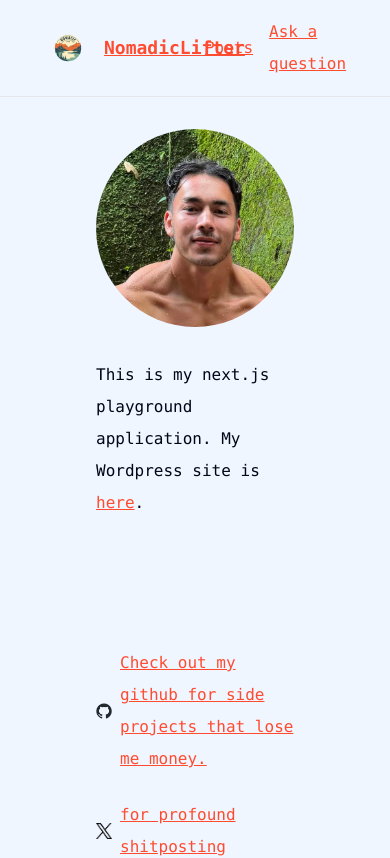
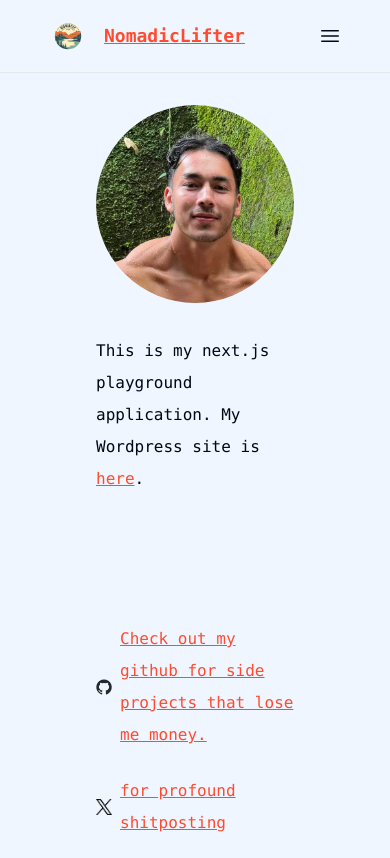
Before and after one commit to RDEvans31/next-js-blog, a Next.js app: page / in a window 390 px wide. Shown: the top 858 px of the page. Built offline with nearby package versions, Linux system fonts and the light colour scheme.

Commit message:
feat: added mobile navbar and loading skeletons

```diff
--- /dev/null
+++ b/src/actions/getPosts.ts
@@ -0,0 +1,26 @@
+type Posts = {
+  title: string;
+  content: string;
+};
+
+export const getPosts = async (
+  page: number,
+  perPage: number
+): Promise<Posts[]> => {
+  const res = await fetch(
+    `https://nomadiclifter.com/wp-json/wp/v2/posts?page=${page}&per_page=${perPage}`
+  );
+  if (!res.ok) {
+    // This will activate the closest `error.js` Error Boundary
+    throw new Error("Failed to fetch data");
+  }
+
+  const posts = await res.json();
+
+  return posts.map((post: any) => {
+    return {
+      title: post.title.rendered,
+      content: post.content.rendered,
+    };
+  });
+};
--- a/src/app/globals.css
+++ b/src/app/globals.css
@@ -17,7 +17,7 @@
 body {
   color: var(--foreground);
   background: var(--background);
-  font-family: monospace,Arial, Helvetica, sans-serif;
+  font-family: monospace, Arial, Helvetica, sans-serif;
 }
 
 @layer utilities {
@@ -30,7 +30,6 @@ p {
   margin-bottom: 20px;
 }
 
-
 a {
   color: #ff4b2f;
   text-decoration: underline;
@@ -40,3 +39,10 @@ a {
   list-style-type: disc;
   margin-bottom: 20px;
 }
+
+.wp-block-pullquote {
+  background: #f9f9f9;
+  border-left: 5px solid #ff4b2f;
+  padding: 20px;
+  margin-bottom: 20px;
+}
--- /dev/null
+++ b/src/app/posts/loading.tsx
@@ -0,0 +1,15 @@
+export default function Loading() {
+  return (
+    <div className="max-width-md m-auto my-10 animate-pulse">
+      <div className="flex flex-row bg-slate-300 p-4 rounded h-16"></div>
+      <div className="flex flex-row bg-slate-300 mt-4 rounded h-96"></div>
+      <div className="flex flex-row bg-slate-300 mt-4 rounded h-2"></div>
+      <div className="flex flex-row bg-slate-300 mt-4 rounded h-2"></div>
+      <div className="flex flex-row bg-slate-300 mt-4 rounded h-2"></div>
+      <div className="flex flex-row bg-slate-300 mt-4 rounded h-2"></div>
+      <div className="flex flex-row bg-slate-300 mt-4 rounded h-2"></div>
+      <div className="flex flex-row bg-slate-300 mt-4 rounded h-2"></div>
+      <div className="flex flex-row bg-slate-300 mt-4 rounded h-2"></div>
+    </div>
+  );
+}
--- a/src/app/posts/page.tsx
+++ b/src/app/posts/page.tsx
@@ -1,41 +1,13 @@
-interface Posts {
-  title: string;
-  content: string;
-}
+import PostsFeed from "@/components/posts/PostsFeed";
+import { Suspense } from "react";
+import Loading from "./loading";
 
-async function getPosts(): Promise<Posts[]> {
-  const res = await fetch("https://nomadiclifter.com/wp-json/wp/v2/posts");
-  if (!res.ok) {
-    // This will activate the closest `error.js` Error Boundary
-    throw new Error("Failed to fetch data");
-  }
-
-  const posts = await res.json();
-
-  return posts.map((post: any) => {
-    return {
-      title: post.title.rendered,
-      content: post.content.rendered,
-    };
-  });
-}
-
-export default async function Posts() {
-  const posts = await getPosts();
-
+export default function Posts() {
   return (
     <div className="container mx-auto max-w-screen-sm">
-      {posts.map((post, index) => (
-        <div key={index} className="p-4 border-b">
-          <h1 className="mx-auto p-16 text-center text-2xl font-black text-transparent bg-gradient-to-br from-red-500 to-violet-500 bg-clip-text">
-            {post.title}
-          </h1>
-          <div
-            className="text-justify"
-            dangerouslySetInnerHTML={{ __html: post.content }}
-          ></div>
-        </div>
-      ))}
+      <Suspense fallback={<Loading />}>
+        <PostsFeed />
+      </Suspense>
     </div>
   );
 }
--- a/src/components/navbar.tsx
+++ b/src/components/navbar.tsx
@@ -1,6 +1,10 @@
+"use client";
+import { motion } from "framer-motion";
 import Image from "next/image";
+import { useState } from "react";
 
 export default function Navbar() {
+  const [menuOpen, setMenuOpen] = useState(false);
   return (
     <div className="flex justify-between items-center px-12 py-4 border-b">
       <div className="flex items-center gap-4">
@@ -15,7 +19,7 @@ export default function Navbar() {
           NomadicLifter
         </a>
       </div>
-      <div className="flex items-center gap-4">
+      <div className="hidden md:flex gap-4">
         <a href="/posts" className="hover:underline">
           Posts
         </a>
@@ -23,6 +27,40 @@ export default function Navbar() {
           Ask a question
         </a>
       </div>
+      <button
+        className="block md:hidden"
+        onClick={() => setMenuOpen(!menuOpen)}
+      >
+        <svg
+          xmlns="http://www.w3.org/2000/svg"
+          fill="none"
+          viewBox="0 0 24 24"
+          strokeWidth={1.5}
+          stroke="currentColor"
+          className="size-6"
+        >
+          <path
+            strokeLinecap="round"
+            strokeLinejoin="round"
+            d="M3.75 6.75h16.5M3.75 12h16.5m-16.5 5.25h16.5"
+          />
+        </svg>
+      </button>
+      {menuOpen && (
+        <motion.div
+          className="box mx-auto absolute top-16 right-0 w-64 bg-slate-100 shadow-md p-4 flex flex-col items-center md:hidden max-width-md"
+          initial={{ opacity: 0, scale: 0.2 }}
+          animate={{ opacity: 1, scale: 1 }}
+          transition={{ duration: 0.2 }}
+        >
+          <a href="/posts" className="py-2 hover:underline">
+            Posts
+          </a>
+          <a href="/rag" className="py-2 hover:underline">
+            Ask a question
+          </a>
+        </motion.div>
+      )}
     </div>
   );
 }
--- /dev/null
+++ b/src/components/posts/PostsFeed.tsx
@@ -0,0 +1,26 @@
+import { getPosts } from "@/actions/getPosts";
+
+type Post = {
+  title: string;
+  content: string;
+};
+
+export default async function PostsFeed() {
+  const posts: Post[] = await getPosts(1, 3);
+
+  return (
+    <div className="container mx-auto max-w-screen-sm">
+      {posts.map((post, index) => (
+        <div key={index} className="p-4 border-b">
+          <h1 className="mx-auto py-16 text-center text-balance text-2xl font-black text-transparent bg-gradient-to-br from-red-500 to-violet-500 bg-clip-text">
+            {post.title}
+          </h1>
+          <div
+            className="text-justify"
+            dangerouslySetInnerHTML={{ __html: post.content }}
+          ></div>
+        </div>
+      ))}
+    </div>
+  );
+}
```
